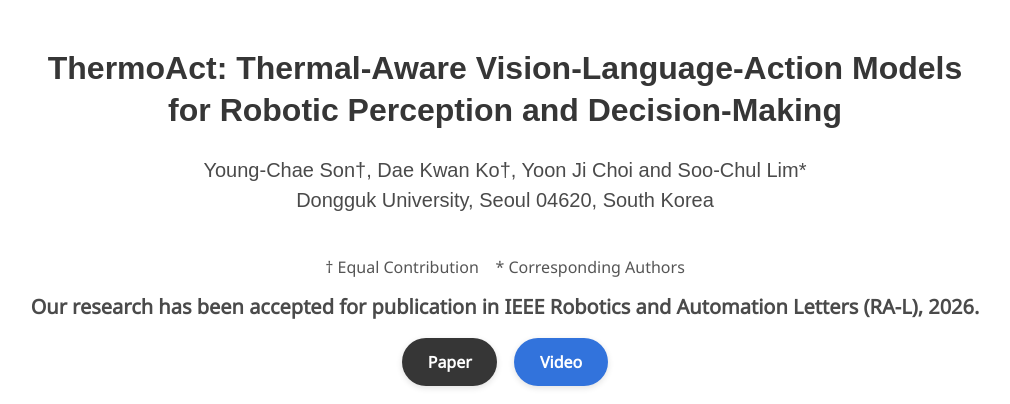
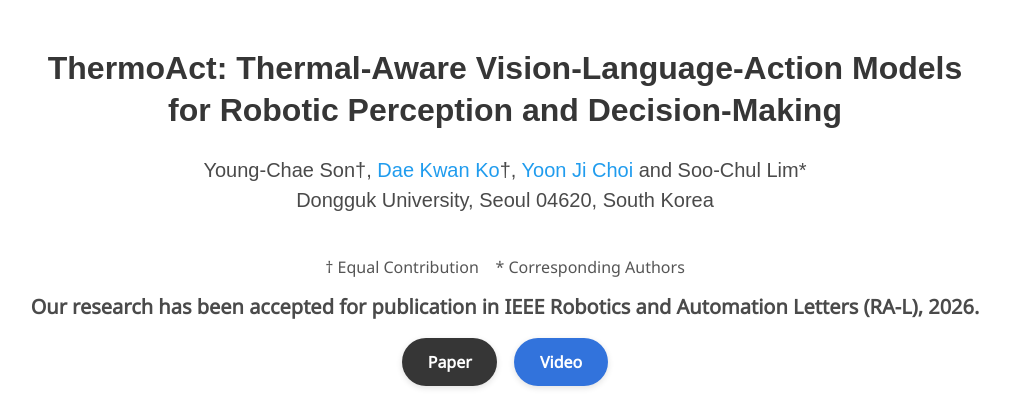
Before and after one commit to youngchae912/ThermoAct, a Jekyll site: the page built from index.md, in a window 1280 px wide and 900 px high, cut to the strip 0-404 px from the top of the window. Shown: the whole strip, without its empty margins (135-1145 px from the left). Built offline with Jekyll 4.4.1, drawn with Linux system fonts in a browser that asks for light colours; some web fonts are replaced; part of the change alters nothing that is shown.

```diff
--- a/index.md
+++ b/index.md
@@ -4,7 +4,7 @@ permalink: /
 
 title: "ThermoAct: Thermal-Aware Vision-Language-Action Models<br>for Robotic Perception and Decision-Making"
 authors:
-  - Young-Chae Son†, Dae Kwan Ko†, Yoon Ji Choi and Soo-Chul Lim*
+  - 'Young-Chae Son†, <a href="https://kodaekwan.github.io/">Dae Kwan Ko</a>†, <a href="https://choiyoonji.github.io/">Yoon Ji Choi</a> and Soo-Chul Lim*'
 affiliations:
   - Dongguk University, Seoul 04620, South Korea
 ---
```
